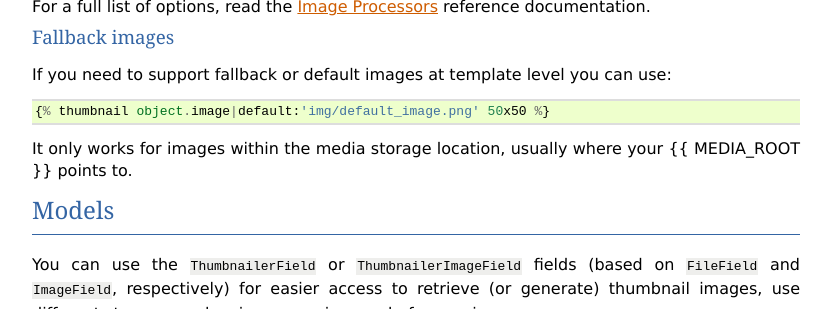
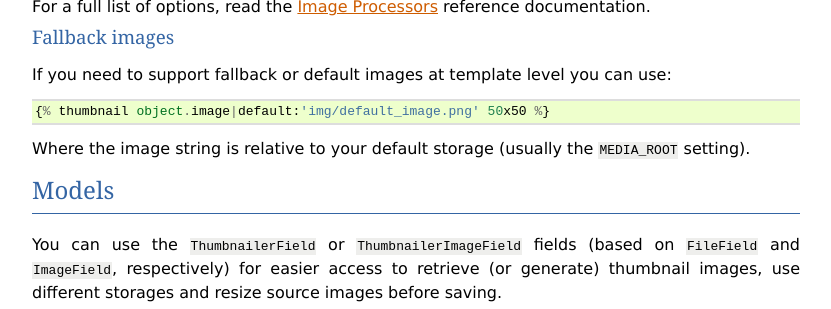
Before and after one commit to SmileyChris/easy-thumbnails, a Sphinx documentation site: the page built from docs/usage.rst, in a window 1280 px wide and 900 px high, scrolled down 2676 px, cut to the strip 121-430 px from the top of the window. Shown: the whole strip, without its empty margins (48-879 px from the left). Built offline with Sphinx 7.4.7, drawn with Linux system fonts in a browser that asks for light colours.

Commit message:
Small doc changes for fallback images

```diff
--- a/docs/usage.rst
+++ b/docs/usage.rst
@@ -155,17 +155,16 @@
 For a full list of options, read the :doc:`ref/processors` reference
 documentation.
 
-
 Fallback images
-----------------------------------------
+---------------
 
 If you need to support fallback or default images at template level you can
 use::
 
     {% thumbnail object.image|default:'img/default_image.png' 50x50 %}
 
-It only works for images within the media storage location, usually where your
-{{ MEDIA_ROOT }} points to.
+Where the image string is relative to your default storage (usually the
+``MEDIA_ROOT`` setting).
 
 
 Models
```
